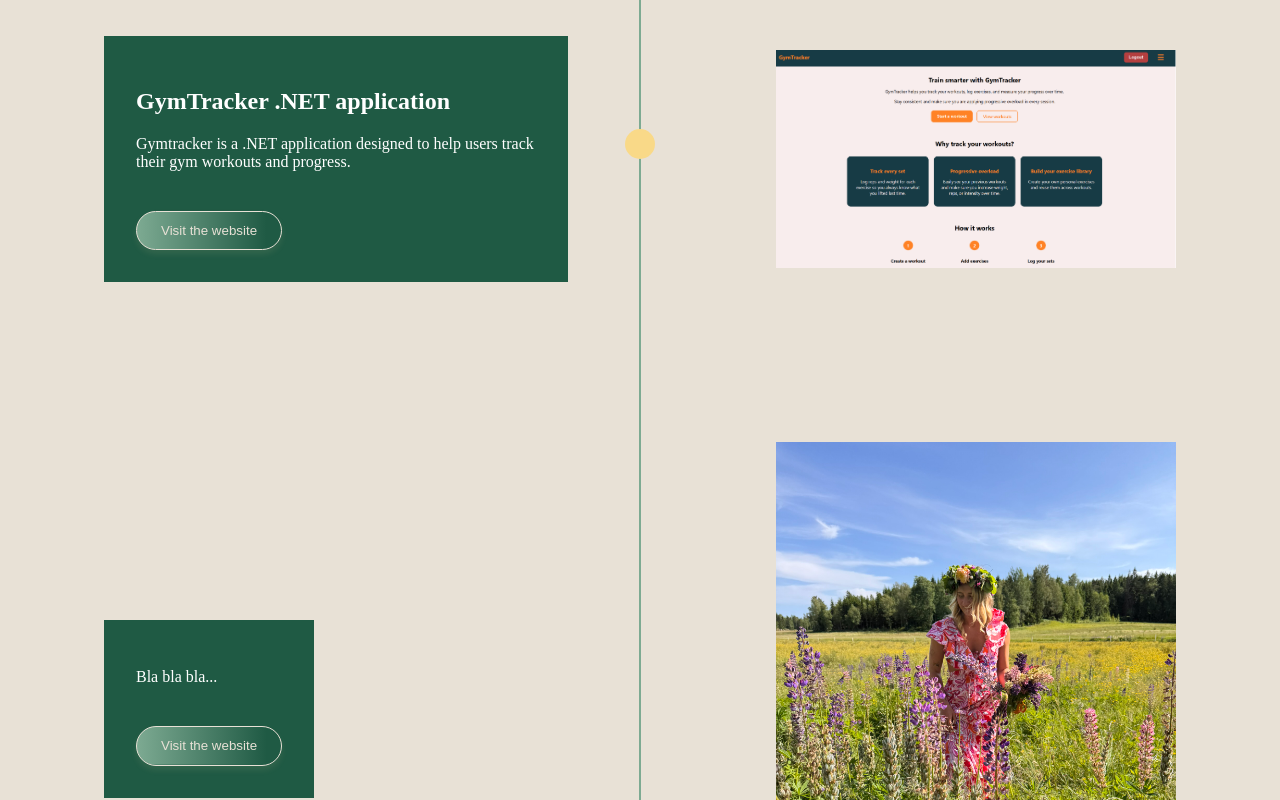
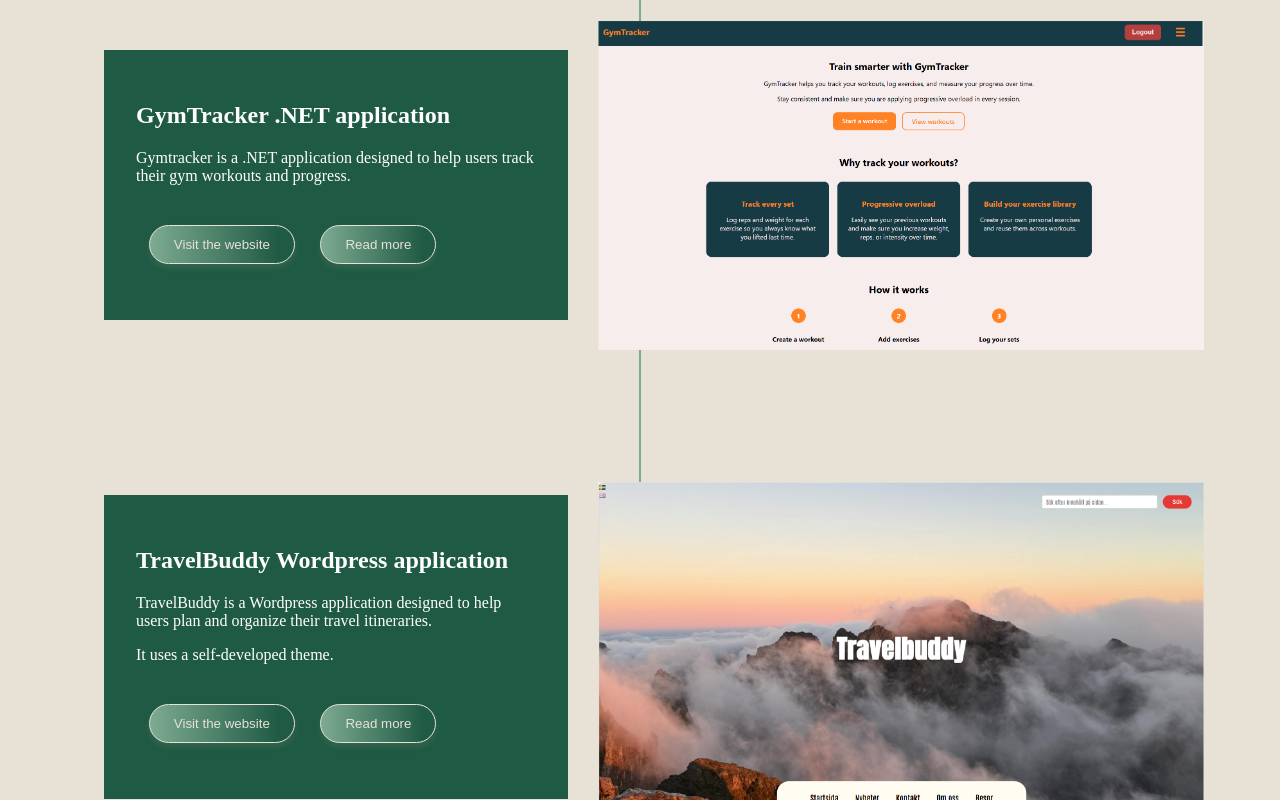
Before and after one commit to nathalievaster/Portfolio, a React (Vite) app: page / in a window 1280 px wide. Shown: the part 1020-1820 px from the top of the page. Built offline with nearby package versions, Linux system fonts and the light colour scheme.

Commit message:
mer interaktiv

```diff
--- a/src/components/MyWork.module.css
+++ b/src/components/MyWork.module.css
@@ -12,6 +12,20 @@
     height: 100%;
     background-color: #7DAA92;
     transform: translateX(-50%);
+}
+
+/* FIXED cirkel */
+.circle {
+    position: fixed;
+    left: 50%;
+    top: 50%;
+    transform: translate(-50%, -50%);
+    width: 30px;
+    height: 30px;
+    background-color: #F9D988;
+    border-radius: 50%;
+
+    z-index: 10;
 }
 
 /* Projekt-rader */
@@ -40,13 +54,20 @@
     max-width: 400px;
 }
 
-/* Bild */
+/* Bild – default (mindre) */
 .project img {
-    width: 400px;
-    height: auto;
+    width: 550px;
+    transform: scale(0.85);
+    transition: transform 0.6s ease;
 }
 
-button {
+/* Aktiv projekt → större */
+.active img {
+    transform: scale(1.1);
+}
+
+/* Knapp */
+.button {
     background: linear-gradient(90deg,
             #7DAA92 0%,
             #1F5A44 30%,
@@ -56,27 +77,18 @@ button {
     border: 1px solid #E8E1D6;
     color: #E8E1D6;
     box-shadow: 0 4px 6px rgba(240, 203, 158, 0.1);
-    margin-top: 1.5rem;
+    margin: 1.5rem 0.8rem;
     padding: 0.7rem 1.5rem;
     border-radius: 999px;
     cursor: pointer;
+
     background-size: 300% 100%;
     background-position: left;
+
     transition: background-position 0.8s ease, transform 0.3s ease-in-out;
 }
 
-button:hover {
+.button:hover {
     background-position: right;
     transform: scale(1.1);
 }
-
-.circle {
-    position: absolute;
-    left: 50%;
-    transform: translate(-50%, -50%);
-    width: 30px;
-    height: 30px;
-    background-color: #F9D988;
-    border-radius: 50%;
-    z-index: 2;
-}
--- a/src/components/MyWork.tsx
+++ b/src/components/MyWork.tsx
@@ -1,27 +1,65 @@
+import { useEffect, useRef } from 'react'
 import styles from './MyWork.module.css'
-import profilbild from '../assets/profilbild.jpeg'
 import gymtracker from '../assets/gymtracker.png'
+import travelbuddy from '../assets/travelbuddy.png'
 
 const MyWork = () => {
+    const projectsRef = useRef<(HTMLDivElement | null)[]>([])
+
+    useEffect(() => {
+        const observer = new IntersectionObserver(
+            (entries) => {
+                entries.forEach((entry) => {
+                    if (entry.isIntersecting) {
+                        entry.target.classList.add(styles.active)
+                    } else {
+                        entry.target.classList.remove(styles.active)
+                    }
+                })
+            },
+            { threshold: 0.5 }
+        )
+
+        projectsRef.current.forEach((el) => {
+            if (el) observer.observe(el)
+        })
+
+        return () => observer.disconnect()
+    }, [])
+
     return (
         <section className={styles.work} id="work">
             <div className={styles.timeline}></div>
+            <div className={styles.circle}></div>
 
-            <div className={`${styles.project} ${styles.left}`}>
-                <div className={styles.circle}></div>
+            <div
+                ref={(el) => {
+                    projectsRef.current[0] = el
+                }}
+                className={`${styles.project} ${styles.left}`}
+            >
                 <div className={styles.content}>
                     <h2>GymTracker .NET application</h2>
                     <p>Gymtracker is a .NET application designed to help users track their gym workouts and progress.</p>
                     <button className={styles.button}>Visit the website</button>
+                    <button className={styles.button}>Read more</button>
                 </div>
                 <img src={gymtracker} alt="Screenshot from the GymTracker app" />
             </div>
 
-            <div className={`${styles.project} ${styles.right}`}>
-                <img src={profilbild} alt="" />
+            <div
+                ref={(el) => {
+                    projectsRef.current[1] = el
+                }}
+                className={`${styles.project} ${styles.right}`}
+            >
+                <img src={travelbuddy} alt="Screenshot from the TravelBuddy app" />
                 <div className={styles.content}>
-                    <p>Bla bla bla...</p>
-                    <button>Visit the website</button>
+                    <h2>TravelBuddy Wordpress application</h2>
+                    <p>TravelBuddy is a Wordpress application designed to help users plan and organize their travel itineraries.</p>
+                    <p>It uses a self-developed theme.</p>
+                    <button className={styles.button}>Visit the website</button>
+                    <button className={styles.button}>Read more</button>
                 </div>
             </div>
         </section>
```
Also changed, not shown: src/assets/travelbuddy.png (added).
